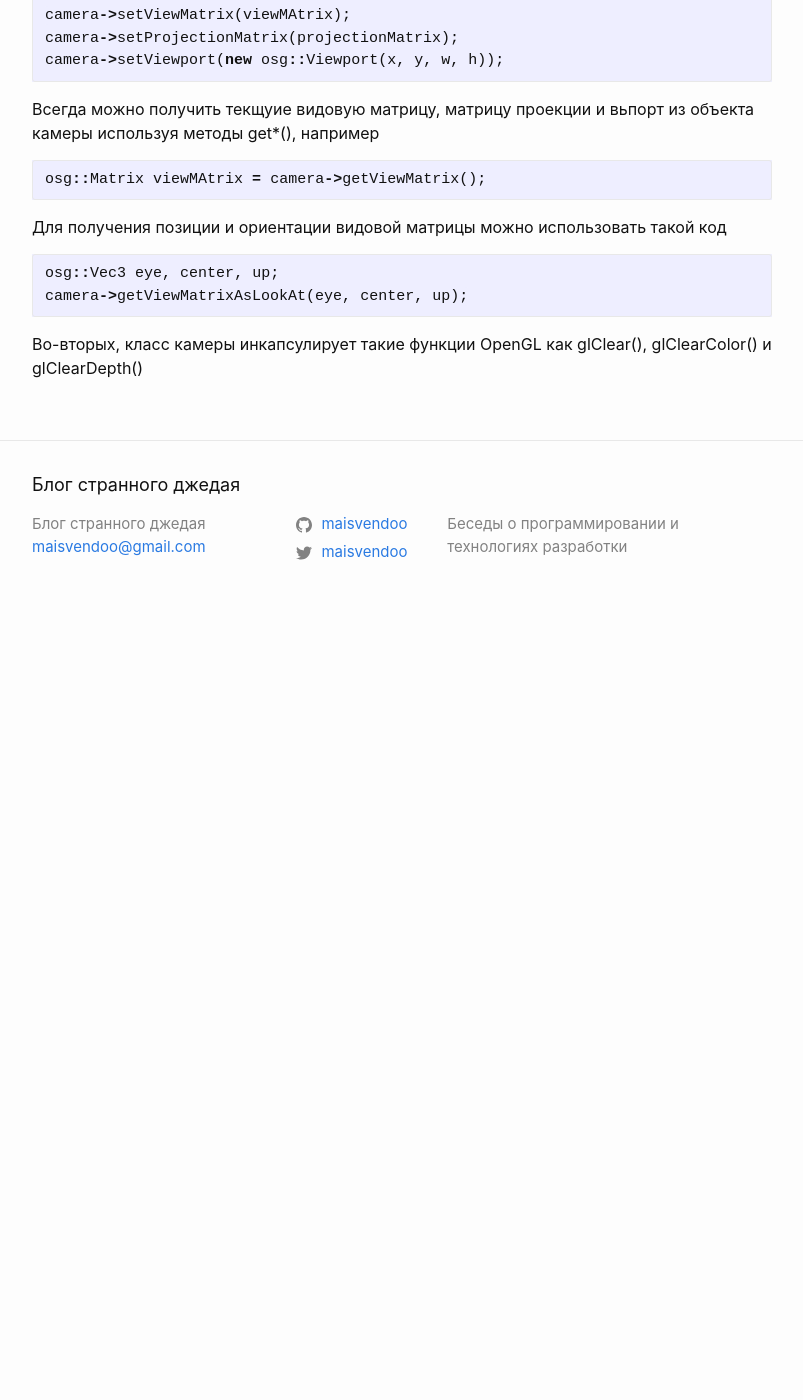
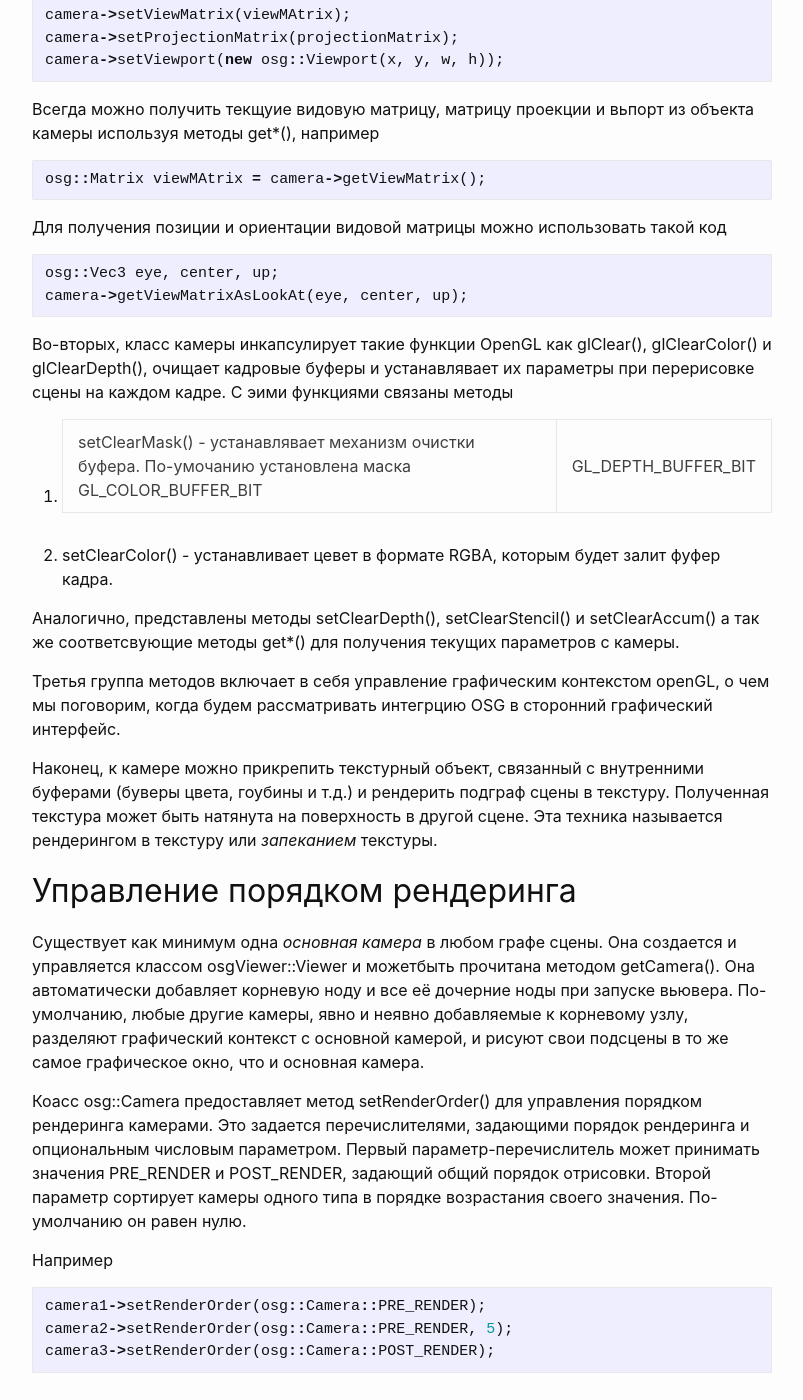
Before and after one commit to maisvendoo/maisvendoo.github.io, a Jekyll site: the page built from _posts/2018-11-05-from-world-to-screen.markdown, in a window 1280 px wide and 1400 px high, scrolled down 2563 px. Shown: the whole window, without its empty margins (238-1041 px from the left). Built offline with Jekyll 4.4.1, drawn with Linux system fonts in a browser that asks for light colours; before the commit the page ends 3186 px from its top, so only the background shows below that.

Commit message:
Camera class

````diff
--- a/_posts/2018-11-05-from-world-to-screen.markdown
+++ b/_posts/2018-11-05-from-world-to-screen.markdown
@@ -77,4 +77,27 @@ osg::Vec3 eye, center, up;
 camera->getViewMatrixAsLookAt(eye, center, up);
 ```
 
-Во-вторых, класс камеры инкапсулирует такие функции OpenGL как glClear(), glClearColor() и glClearDepth()
+Во-вторых, класс камеры инкапсулирует такие функции OpenGL как glClear(), glClearColor() и glClearDepth(), очищает кадровые буферы и устанавлявает их параметры при перерисовке сцены на каждом кадре. С эими функциями связаны методы
+
+1. setClearMask() - устанавлявает механизм очистки буфера. По-умочанию установлена маска GL_COLOR_BUFFER_BIT | GL_DEPTH_BUFFER_BIT
+2. setClearColor() - устанавливает цевет в формате RGBA, которым будет залит фуфер кадра.
+
+Аналогично, представлены методы setClearDepth(), setClearStencil() и setClearAccum() а так же соответсвующие методы get*() для получения текущих параметров с камеры.
+
+Третья группа методов включает в себя управление графическим контекстом openGL, о чем мы поговорим, когда будем рассматривать интегрцию OSG в сторонний графический интерфейс.
+
+Наконец, к камере можно прикрепить текстурный объект, связанный с внутренними буферами (буверы цвета, гоубины и т.д.) и рендерить подграф сцены в текстуру. Полученная текстура может быть натянута на поверхность в другой сцене. Эта техника называется рендерингом в текстуру или *запеканием* текстуры.
+
+## Управление порядком рендеринга
+
+Существует как минимум одна *основная камера* в любом графе сцены. Она создается и управляется классом osgViewer::Viewer и можетбыть прочитана методом getCamera(). Она автоматически добавляет корневую ноду и все её дочерние ноды при запуске вьювера. По-умолчанию, любые другие камеры, явно и неявно добавляемые к корневому узлу, разделяют графический контекст с основной камерой, и рисуют свои подсцены в то же самое графическое окно, что и основная камера.
+
+Коасс osg::Camera предоставляет метод setRenderOrder() для управления порядком рендеринга камерами. Это задается перечислителями, задающими порядок рендеринга и опциональным числовым параметром. Первый параметр-перечислитель может принимать значения PRE_RENDER и POST_RENDER, задающий общий порядок отрисовки. Второй параметр сортирует камеры одного типа в порядке возрастания своего значения. По-умолчанию он равен нулю.
+
+Например
+
+```cpp
+camera1->setRenderOrder(osg::Camera::PRE_RENDER);
+camera2->setRenderOrder(osg::Camera::PRE_RENDER, 5);
+camera3->setRenderOrder(osg::Camera::POST_RENDER);
+```
````
